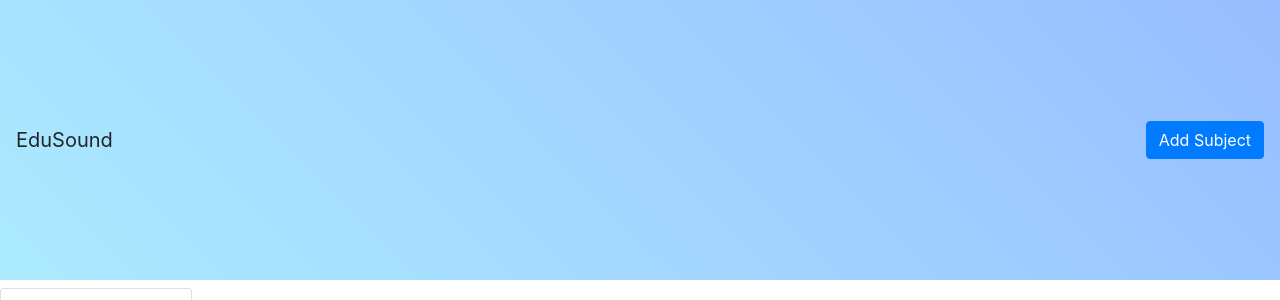
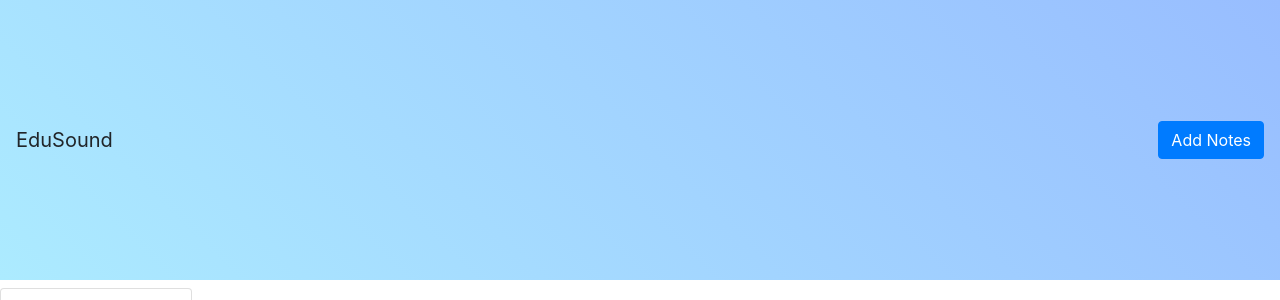
Before and after one commit to fteng1/edusound, a Python web app: template templates/index.html in a window 1280 px wide. Shown: the top 300 px of the page. Run offline with Jinja, Linux system fonts and the light colour scheme; the template is opened without the code that fills it, so the values that code supplies are empty; some libraries are stand-ins or nearby versions.

Commit message:
back button on subject pages

```diff
--- a/templates/index.html
+++ b/templates/index.html
@@ -12,7 +12,7 @@
 <body>
   <nav class="navbar navbar-expand-lg">
     <a class="navbar-brand">EduSound</a>
-    <a href="/input" class="btn btn-large btn-primary ml-auto">Add Subject</a>
+    <a href="/input" class="btn btn-large btn-primary ml-auto">Add Notes</a>
   </nav>
   <ul class="list-group my-2">
     <li class="list-group-item">
--- a/templates/subjectNotes.html
+++ b/templates/subjectNotes.html
@@ -12,6 +12,7 @@
 <body>
   <nav class="navbar navbar-expand-lg bg-dark">
     <a class="navbar-brand" style="color: white">Subject: {{subject_name}}</a>
+    <a href="/" class="btn btn-large btn-primary ml-auto">Back to Main Page</a>
   </nav>
 
   <div class="container-fluid my-2">
```
Also changed, not shown: 1 other file.
